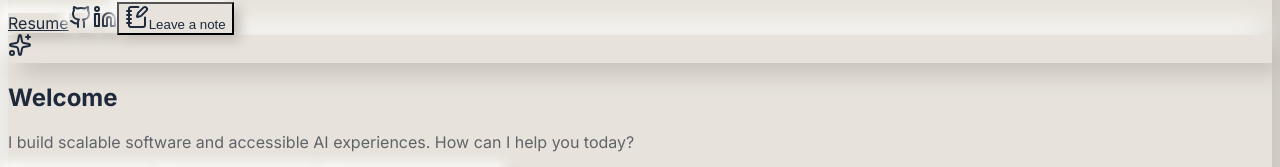
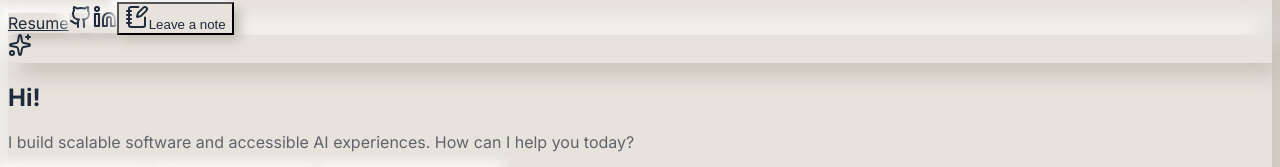
Before and after one commit to Anmolbaral/PersonalWebsite-Anmol, a React (Vite) app in the folder frontend/: page / in a window 1280 px wide. Shown: the part 152-319 px from the top of the page. Built offline with nearby package versions, Linux system fonts and the light colour scheme.

Commit message:
fixed links

```diff
--- a/frontend/src/components/ChatWindow.tsx
+++ b/frontend/src/components/ChatWindow.tsx
@@ -170,7 +170,7 @@ const ChatWindow: React.FC<ChatWindowProps> = ({ messages, isLoading, onSendMess
                 <Sparkles className="w-10 h-10 animate-float" style={{ color: 'var(--text-primary)' }} />
               </div>
               <div className="space-y-2 max-w-2xl">
-                <h2 className="text-2xl font-semibold" style={{ color: 'var(--text-primary)' }}>Welcome</h2>
+                <h2 className="text-2xl font-semibold" style={{ color: 'var(--text-primary)' }}>Hi!</h2>
                 <p className="leading-relaxed" style={{ color: 'var(--text-secondary)' }}>
                 I build scalable software and accessible AI experiences.
                 How can I help you today?
```
